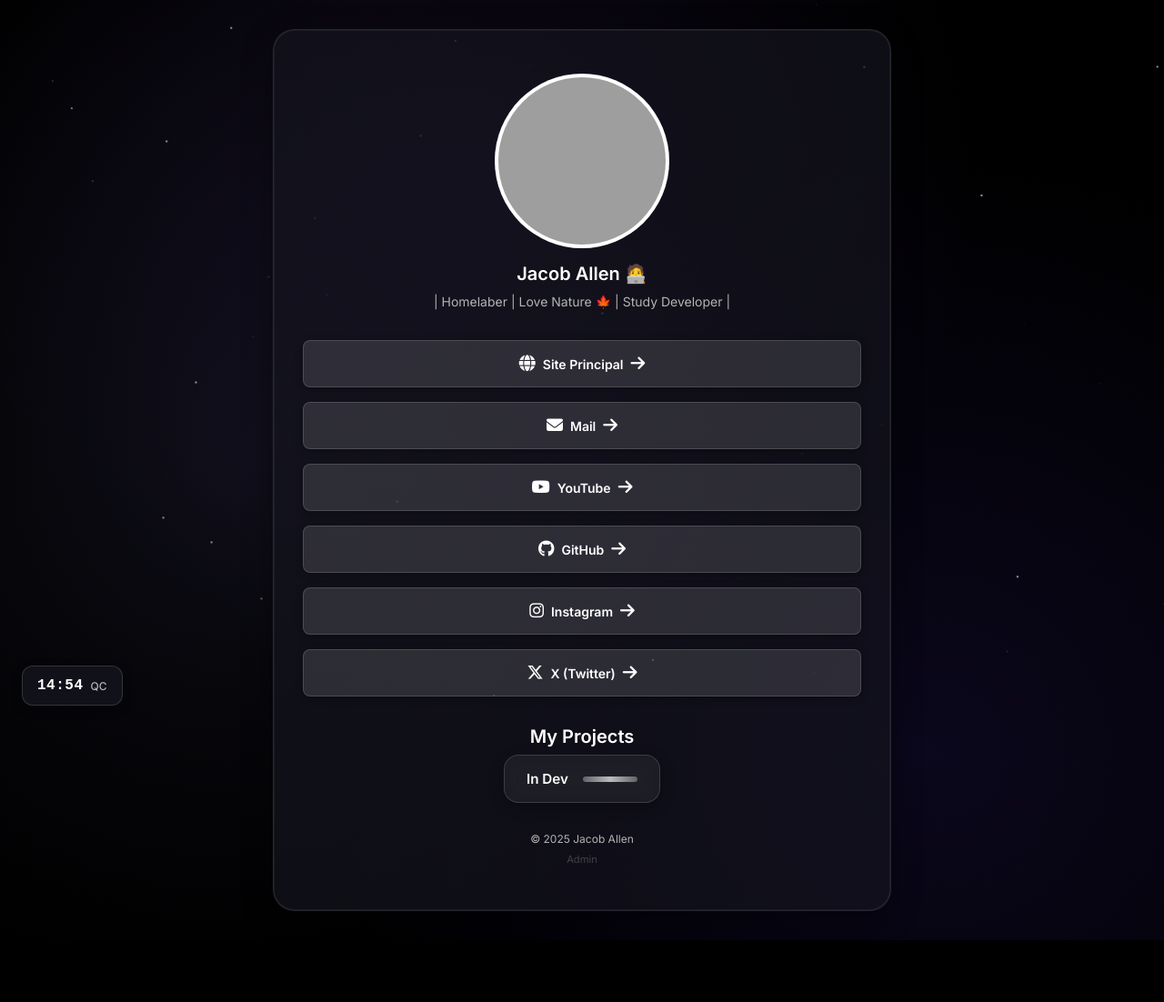
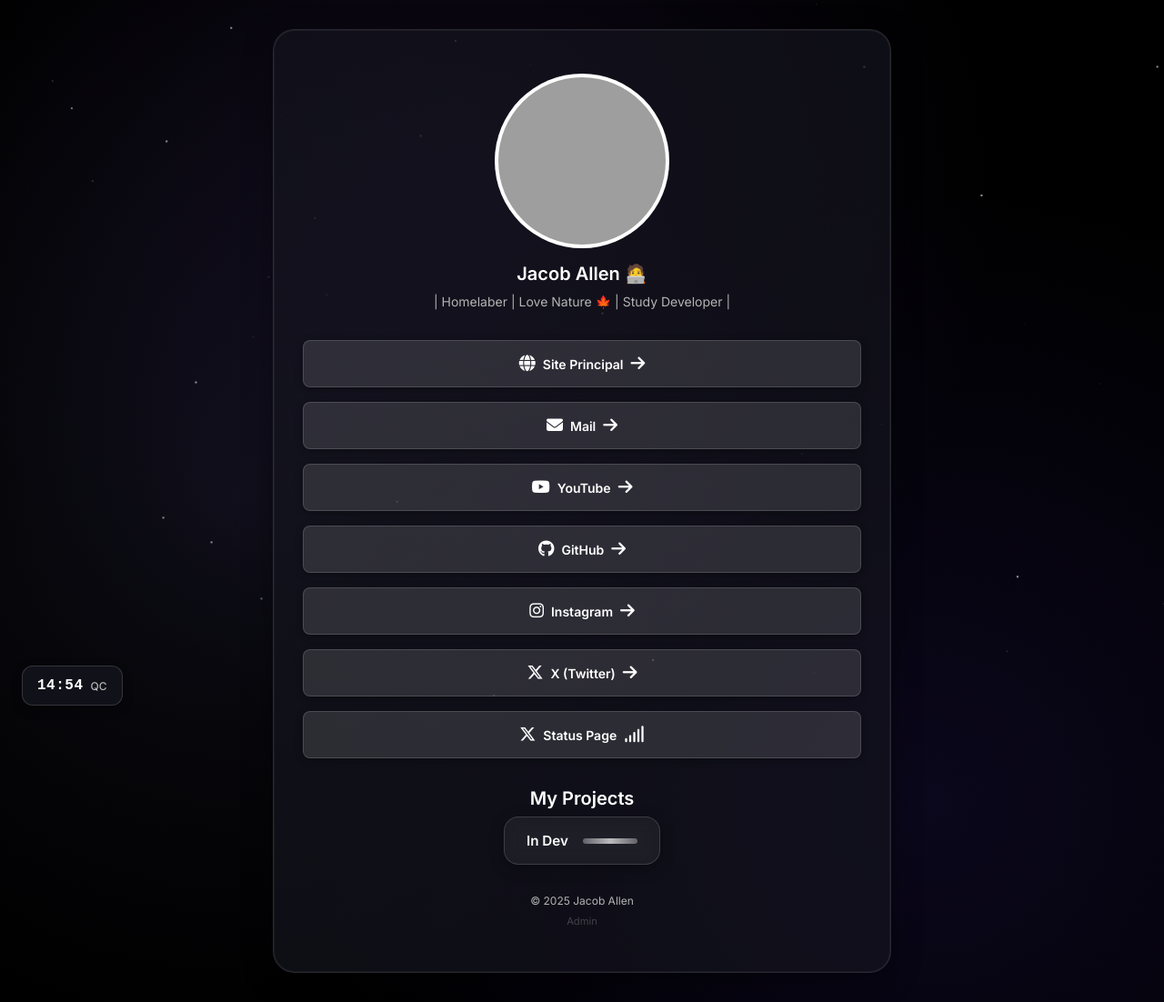
Before and after one commit to Allen-Jacob/personal-website, a plain HTML site: page index.html in a window 1280 px wide. Shown: the whole page at 91% size. Before the commit the page ends 1034 px from the top, so only its background shows below. Drawn offline with Linux system fonts and the light colour scheme; grey boxes are pictures that could not be loaded.

Commit message:
Add link to status page in index.html

```diff
--- a/index.html
+++ b/index.html
@@ -93,6 +93,12 @@
                     <i class="fas fa-arrow-right arrow-icon"></i>
                 </a>
 
+                <a href="https://status.jacoballen.ca/" class="link-button" target="_blank" rel="noopener noreferrer">
+                    <i class="fa-brands fa-x-twitter"></i>
+                    <span>Status Page</span>
+                    <i class="fa-solid fa-signal"></i>
+                </a>
+
             </div>
 
             <h1 class="profile-name" style="margin-top: 2rem;">My Projects</h1>
```
